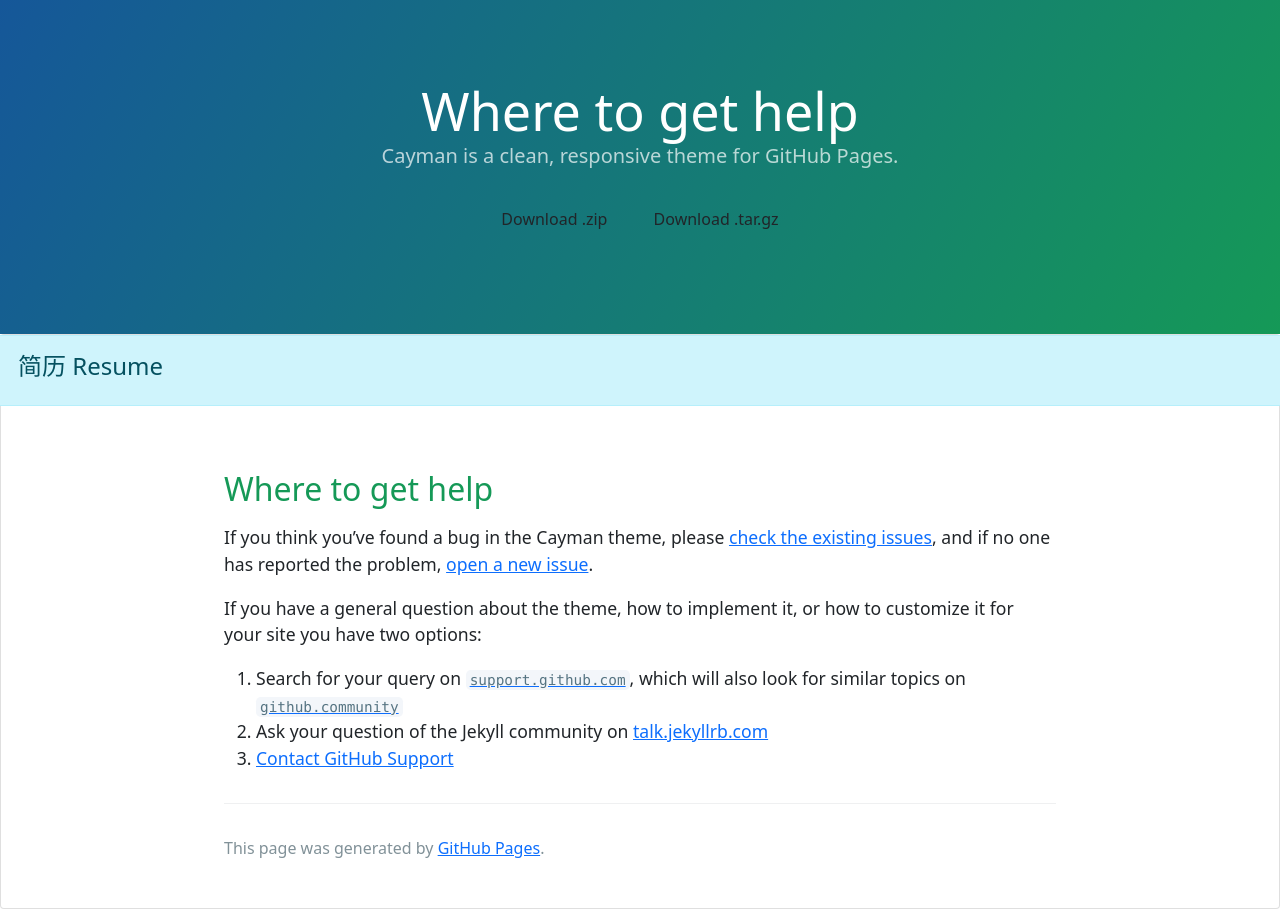
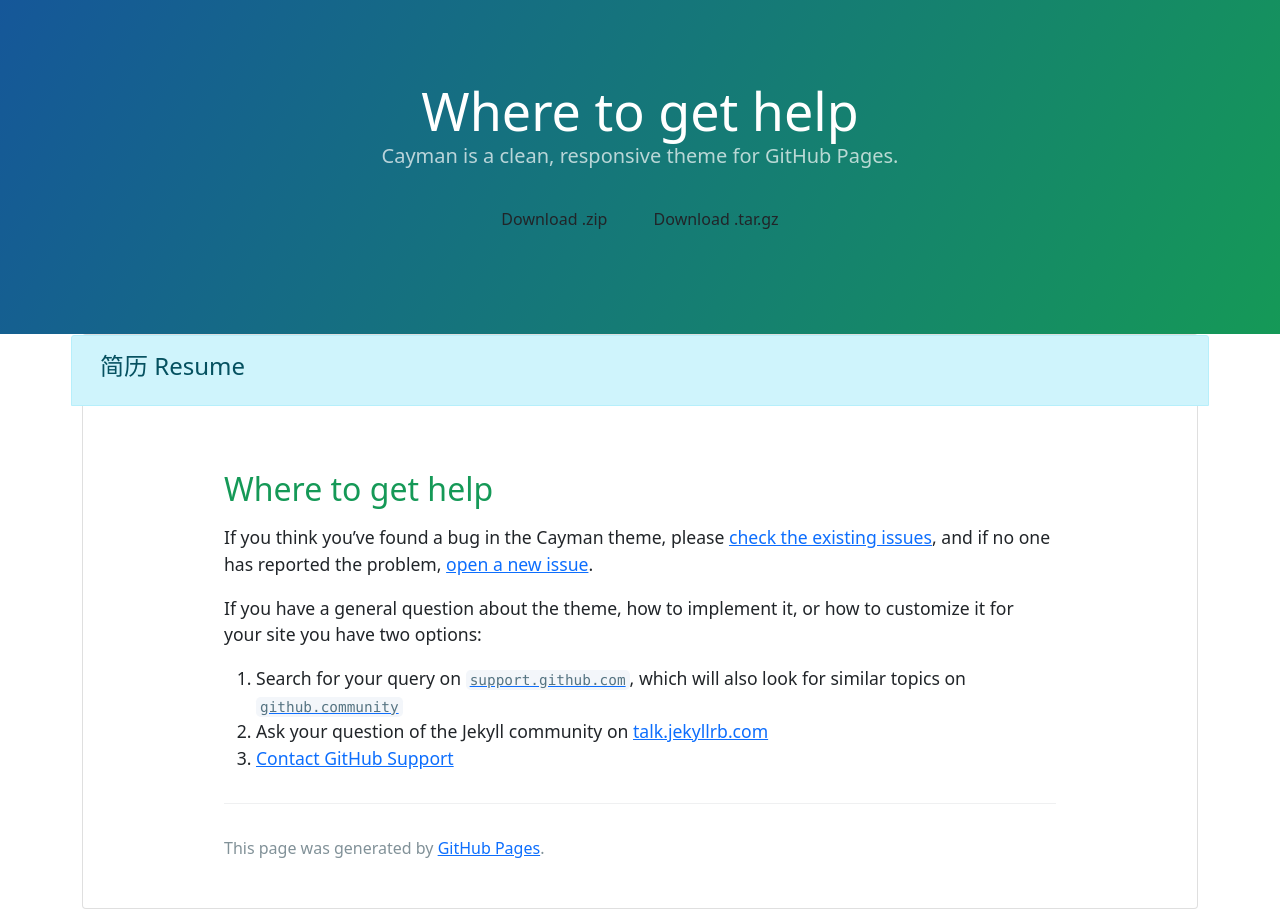
Before and after one commit to lijuncq/lijuncq.github.io, a Jekyll site: the page built from docs/SUPPORT.md, in a window 1280 px wide. Built offline with Jekyll 4.4.1, drawn with Linux system fonts in a browser that asks for light colours; our own code applies the rules of GitHub Pages for plain Markdown files.

Commit message:
Update default.html

```diff
--- a/_layouts/default.html
+++ b/_layouts/default.html
@@ -12,7 +12,7 @@
     <link rel="stylesheet" href="{{ '/assets/css/style.css?v=' | append: site.github.build_revision | relative_url }}">
     {% include head-custom.html %}
   </head>
-  <body>
+  <body class="templatemo-bg-gray">
     <a id="skip-to-content" href="#content">Skip to the content.</a>
 
     <header class="page-header" role="banner">
@@ -26,6 +26,7 @@
         <a href="{{ site.github.tar_url }}" class="btn">Download .tar.gz</a>
       {% endif %}
     </header>
+    <div class="container center-block">
       <div class="card">
         <div class="card-header alert alert-info row">
           <div class="col"><h4>简历 Resume</h4></div>
@@ -43,5 +44,6 @@
           </main>
         </div>
       </div>
+    </div>
   </body>
 </html>
```
Lines whose indentation alone changed are shown as unchanged.
